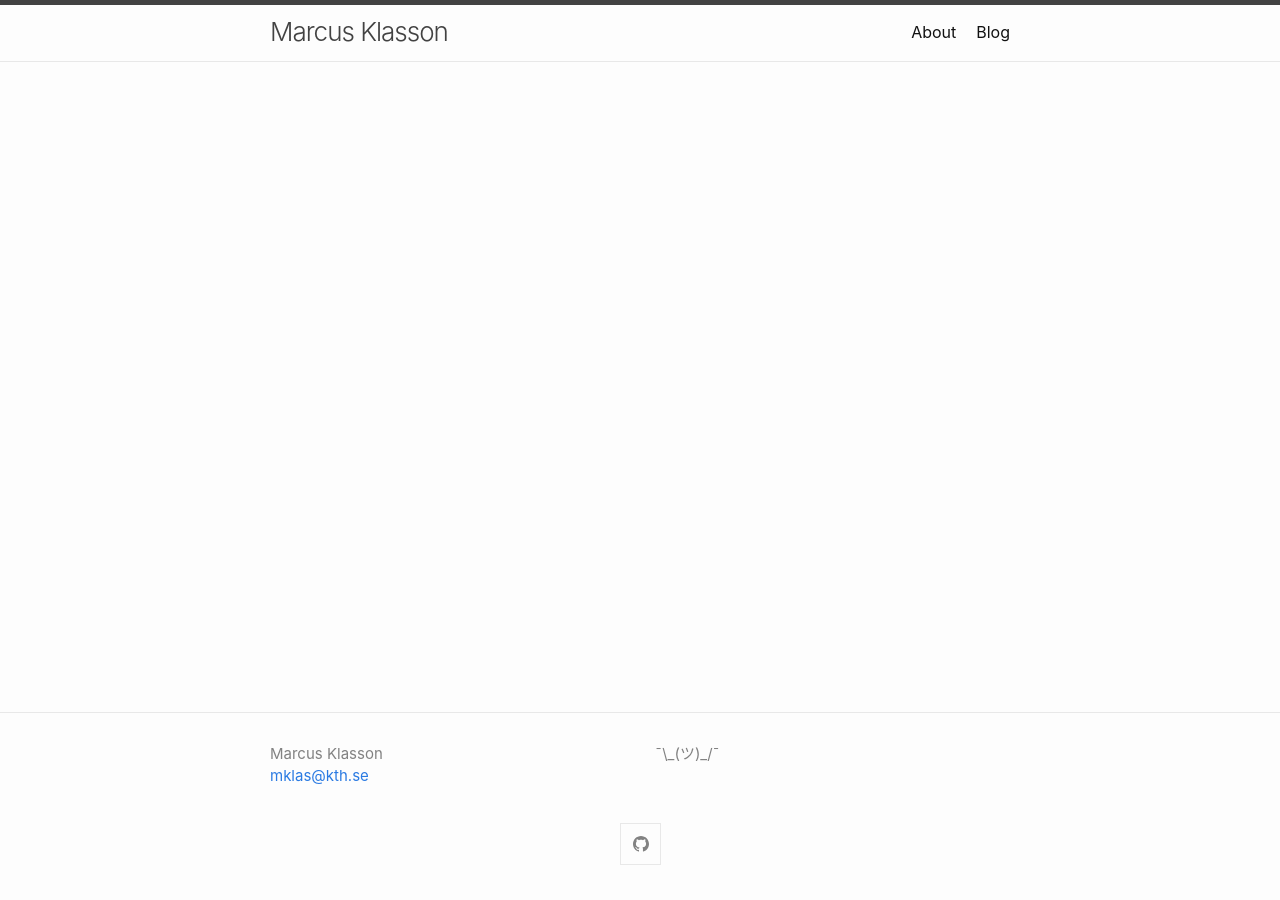
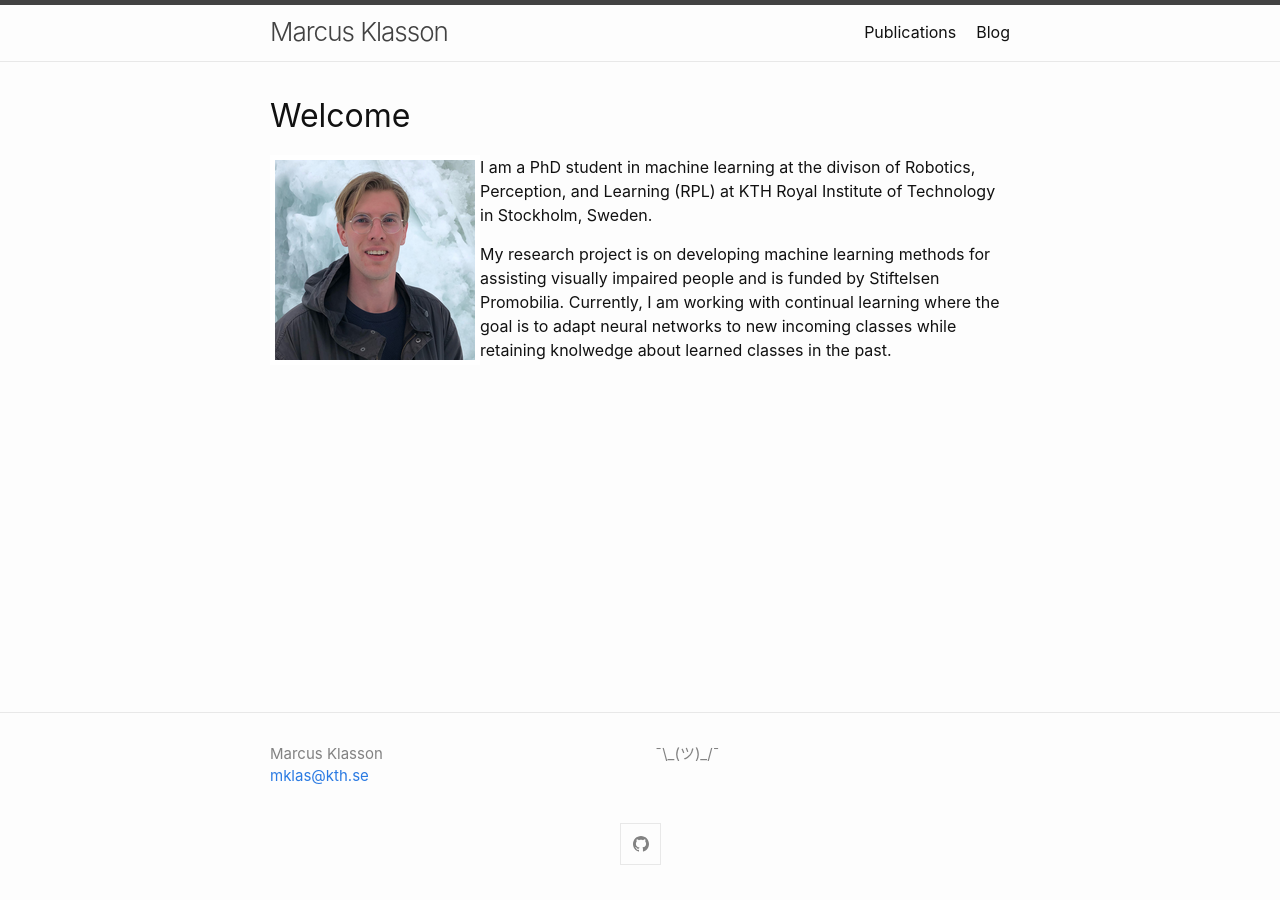
Before and after one commit to marcusklasson/marcusklasson.github.io, a Jekyll site: the page built from index.md, in a window 1280 px wide. Built offline with Jekyll 4.4.1, drawn with Linux system fonts in a browser that asks for light colours.

Commit message:
added front page and publications page

```diff
--- a/_config.yml
+++ b/_config.yml
@@ -50,7 +50,8 @@ minima:
 # If you want to link only specific pages in your header, uncomment
 # this and add the path to the pages in order as they should show up
 header_pages:
- - about.md
+ - publications.md
+# - about.md
  - blog.md
 
 # Build settings
--- a/index.md
+++ b/index.md
@@ -6,4 +6,11 @@
 # See: https://jekyllrb.com/docs/themes/#overriding-theme-defaults
 #
 layout: home
+title: Welcome
 ---
+
+<!-- ![portrait](images/mklas.png "yoguapo") -->
+<img style="float: left; border: 5px solid white" width="200" src="images/mklas.png" alt="yoguapo">
+I am a PhD student in machine learning at the divison of Robotics, Perception, and Learning (RPL) at KTH Royal Institute of Technology in Stockholm, Sweden.
+
+My research project is on developing machine learning methods for assisting visually impaired people and is funded by Stiftelsen Promobilia. Currently, I am working with continual learning where the goal is to adapt neural networks to new incoming classes while retaining knolwedge about learned classes in the past.
```
Also changed, not shown: publications.md (added, +26 -0 lines), images/mklas.png (added).
